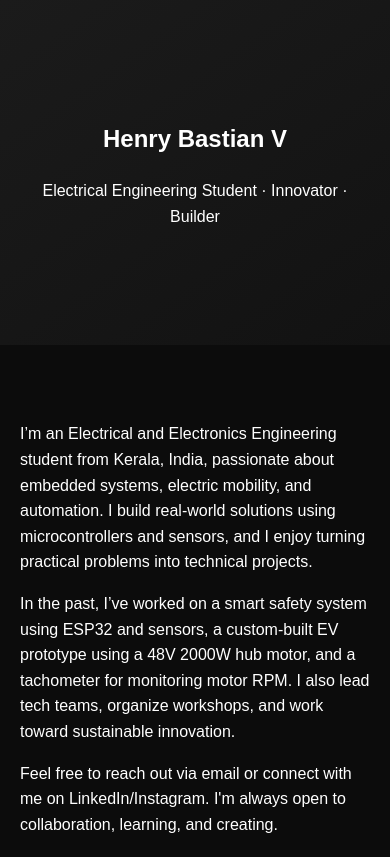
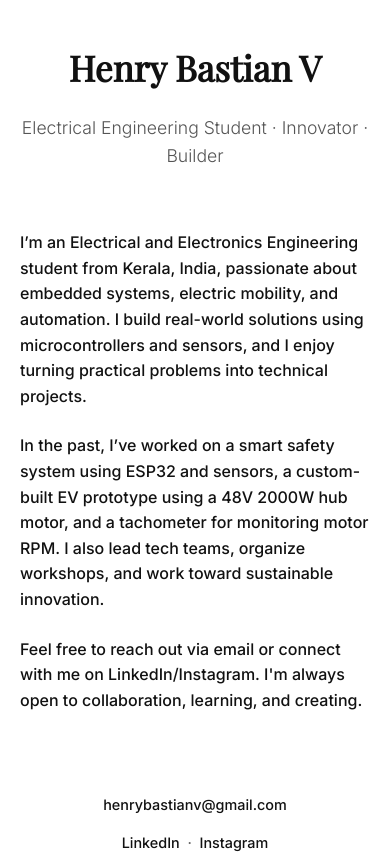
Before and after one commit to henrybastianv/portifolio, a plain HTML site: page index.html in a window 390 px wide. Shown: the top 857 px of the page. Drawn offline with nearby package versions, Linux system fonts and the light colour scheme.

Commit message:
Update style.css

```diff
--- a/style.css
+++ b/style.css
@@ -1,96 +1,62 @@
 body {
   margin: 0;
-  font-family: 'Poppins', sans-serif;
-  background-color: #0c0c0c;
-  color: #fff;
+  padding: 0;
+  background: #ffffff;
+  color: #111;
+  font-family: 'Inter', sans-serif;
   line-height: 1.6;
+  font-size: 16px;
 }
 
-header {
-  background-color: #111;
-  padding: 20px 40px;
-  display: flex;
-  justify-content: space-between;
-  align-items: center;
-}
-
-header h1 {
-  color: #00ffff;
-}
-
-nav ul {
-  list-style: none;
-  display: flex;
-  gap: 30px;
-}
-
-nav a {
-  color: #fff;
-  text-decoration: none;
-  font-weight: 600;
+main {
+  max-width: 700px;
+  margin: 0 auto;
+  padding: 80px 20px;
 }
 
 .hero {
-  padding: 100px 20px;
   text-align: center;
-  background: linear-gradient(145deg, #1b1b1b, #121212);
+  margin-bottom: 60px;
 }
 
-.hero h2 {
-  font-size: 2.5rem;
-  margin-bottom: 20px;
+.hero h1 {
+  font-size: 2.8rem;
+  font-family: 'Playfair Display', serif;
+  margin: 0;
 }
 
-.services, .about, .contact {
-  padding: 60px 20px;
-  max-width: 1000px;
-  margin: auto;
+.subtitle {
+  font-size: 1.1rem;
+  font-weight: 300;
+  color: #555;
 }
 
-.services h2, .about h2, .contact h2 {
-  text-align: center;
-  margin-bottom: 40px;
-}
-
-.grid {
-  display: flex;
-  gap: 30px;
-  flex-wrap: wrap;
-  justify-content: center;
-}
-
-.card {
-  background: #1a1a1a;
-  padding: 30px;
-  border-radius: 10px;
-  width: 300px;
-  box-shadow: 0 0 10px #111;
+.about p {
+  margin-bottom: 24px;
 }
 
 footer {
-  background-color: #111;
-  padding: 20px;
   text-align: center;
-  color: #777;
+  margin-top: 80px;
+  font-size: 0.9rem;
+  color: #666;
 }
 
-a {
-  color: #00ffff;
+footer a {
+  color: #111;
+  text-decoration: none;
 }
 
-@media (max-width: 768px) {
-  nav ul {
-    flex-direction: column;
-    gap: 10px;
-    text-align: right;
+footer a:hover {
+  text-decoration: underline;
+}
+
+@media (max-width: 600px) {
+  main {
+    padding: 40px 20px;
   }
 
-  .grid {
-    flex-direction: column;
-    align-items: center;
-  }
-
-  .hero h2 {
-    font-size: 2rem;
+  .hero h1 {
+    font-size: 2.2rem;
   }
 }
```
